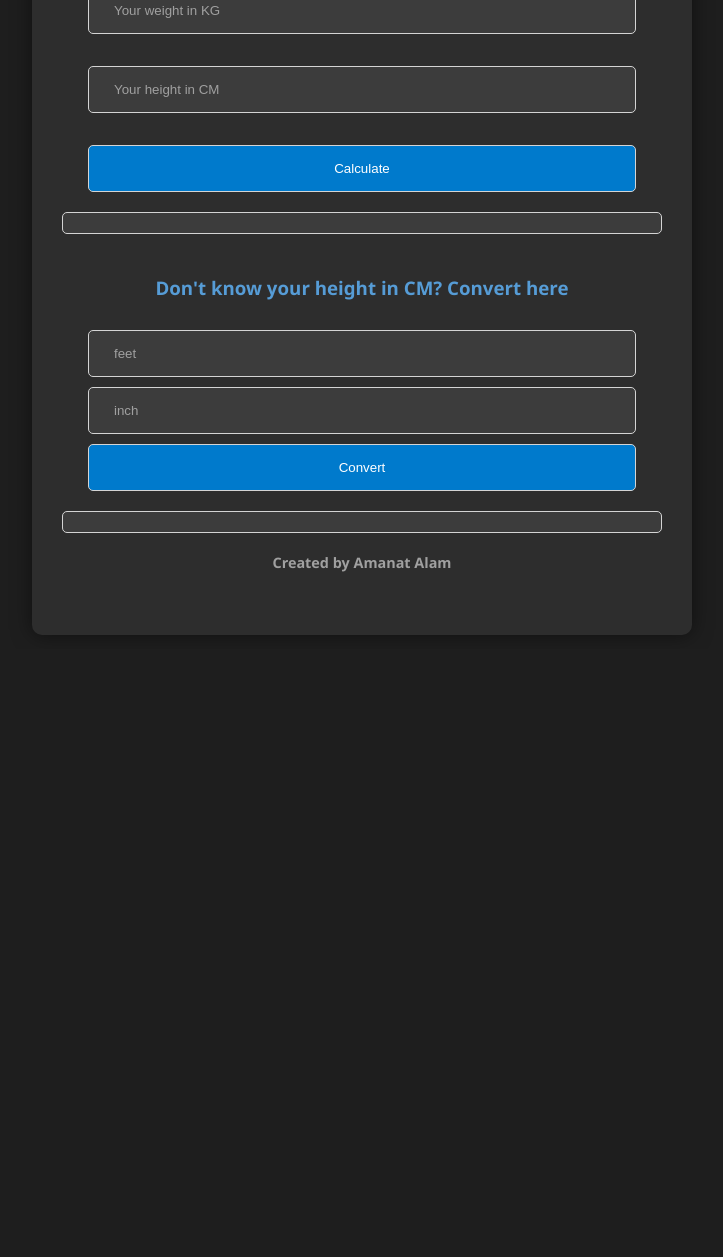
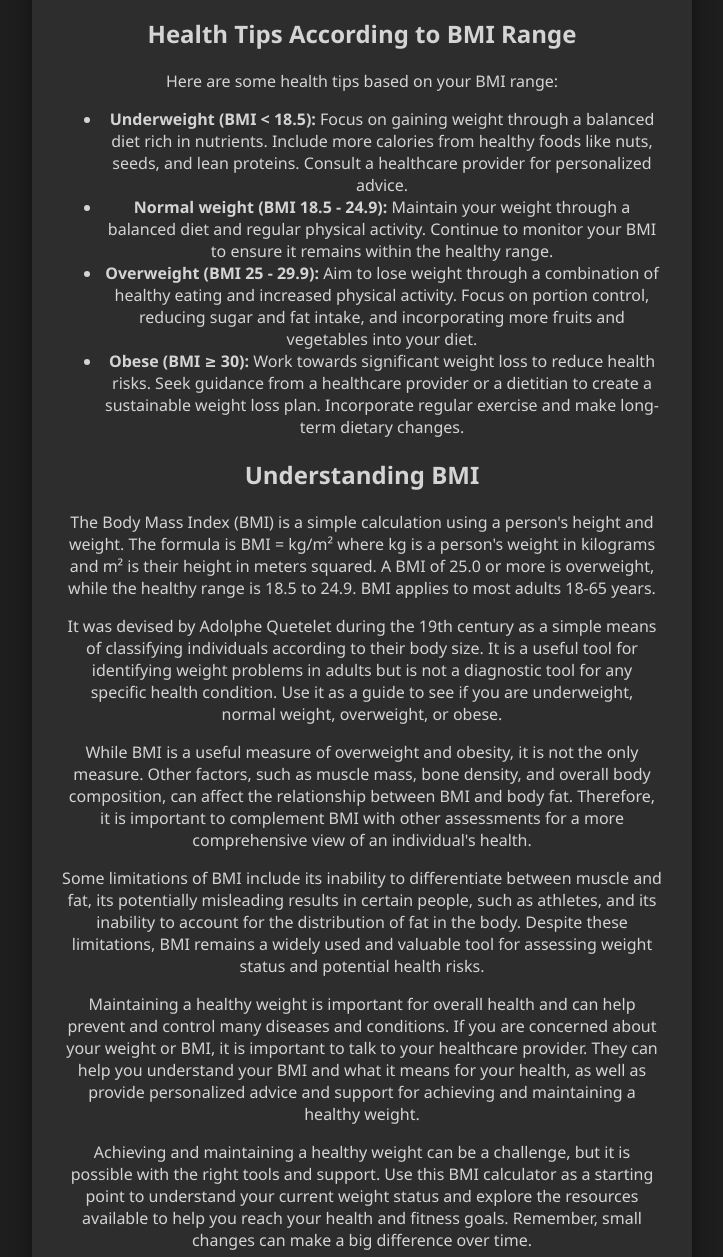
Before and after one commit to amanat-alam/BMI-Calculator, a plain HTML site: page index.html in a window 1280 px wide. Shown: the part 151-1408 px from the top of the page, without its empty margins (278-1001 px from the left). Before the commit the page ends 800 px from the top, so only its background shows below. Drawn offline with Linux system fonts and the light colour scheme.

Commit message:
Update index.html

```diff
--- a/index.html
+++ b/index.html
@@ -143,6 +143,27 @@
             <button type="submit">Convert</button>
             <div id="height-output" class="output-section"></div>
         </form>
+
+        <h2>How Your BMI is Calculated</h2>
+        <p>Your Body Mass Index (BMI) is calculated using a simple formula that takes into account your weight and height. The formula is BMI = kg/m², where kg is your weight in kilograms and m² is your height in meters squared. This calculation provides a numerical value that can be used to categorize your weight status and assess potential health risks.</p>
+
+        <h2>Health Tips According to BMI Range</h2>
+        <p>Here are some health tips based on your BMI range:</p>
+        <ul>
+            <li><strong>Underweight (BMI &lt; 18.5):</strong> Focus on gaining weight through a balanced diet rich in nutrients. Include more calories from healthy foods like nuts, seeds, and lean proteins. Consult a healthcare provider for personalized advice.</li>
+            <li><strong>Normal weight (BMI 18.5 - 24.9):</strong> Maintain your weight through a balanced diet and regular physical activity. Continue to monitor your BMI to ensure it remains within the healthy range.</li>
+            <li><strong>Overweight (BMI 25 - 29.9):</strong> Aim to lose weight through a combination of healthy eating and increased physical activity. Focus on portion control, reducing sugar and fat intake, and incorporating more fruits and vegetables into your diet.</li>
+            <li><strong>Obese (BMI ≥ 30):</strong> Work towards significant weight loss to reduce health risks. Seek guidance from a healthcare provider or a dietitian to create a sustainable weight loss plan. Incorporate regular exercise and make long-term dietary changes.</li>
+        </ul>
+
+        <h2>Understanding BMI</h2>
+        <p>The Body Mass Index (BMI) is a simple calculation using a person's height and weight. The formula is BMI = kg/m² where kg is a person's weight in kilograms and m² is their height in meters squared. A BMI of 25.0 or more is overweight, while the healthy range is 18.5 to 24.9. BMI applies to most adults 18-65 years.</p>
+        <p>It was devised by Adolphe Quetelet during the 19th century as a simple means of classifying individuals according to their body size. It is a useful tool for identifying weight problems in adults but is not a diagnostic tool for any specific health condition. Use it as a guide to see if you are underweight, normal weight, overweight, or obese.</p>
+        <p>While BMI is a useful measure of overweight and obesity, it is not the only measure. Other factors, such as muscle mass, bone density, and overall body composition, can affect the relationship between BMI and body fat. Therefore, it is important to complement BMI with other assessments for a more comprehensive view of an individual's health.</p>
+        <p>Some limitations of BMI include its inability to differentiate between muscle and fat, its potentially misleading results in certain people, such as athletes, and its inability to account for the distribution of fat in the body. Despite these limitations, BMI remains a widely used and valuable tool for assessing weight status and potential health risks.</p>
+        <p>Maintaining a healthy weight is important for overall health and can help prevent and control many diseases and conditions. If you are concerned about your weight or BMI, it is important to talk to your healthcare provider. They can help you understand your BMI and what it means for your health, as well as provide personalized advice and support for achieving and maintaining a healthy weight.</p>
+        <p>Achieving and maintaining a healthy weight can be a challenge, but it is possible with the right tools and support. Use this BMI calculator as a starting point to understand your current weight status and explore the resources available to help you reach your health and fitness goals. Remember, small changes can make a big difference over time.</p>
+
         <h6 id="tag">Created by Amanat Alam</h6>
     </div>
     <script>
```
